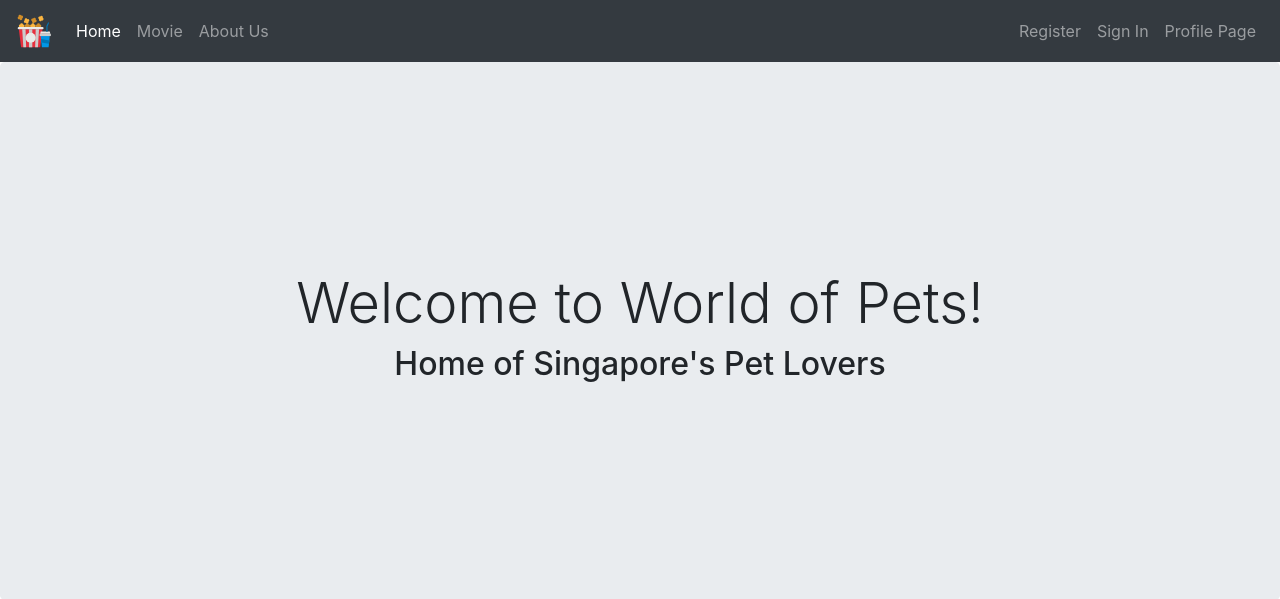
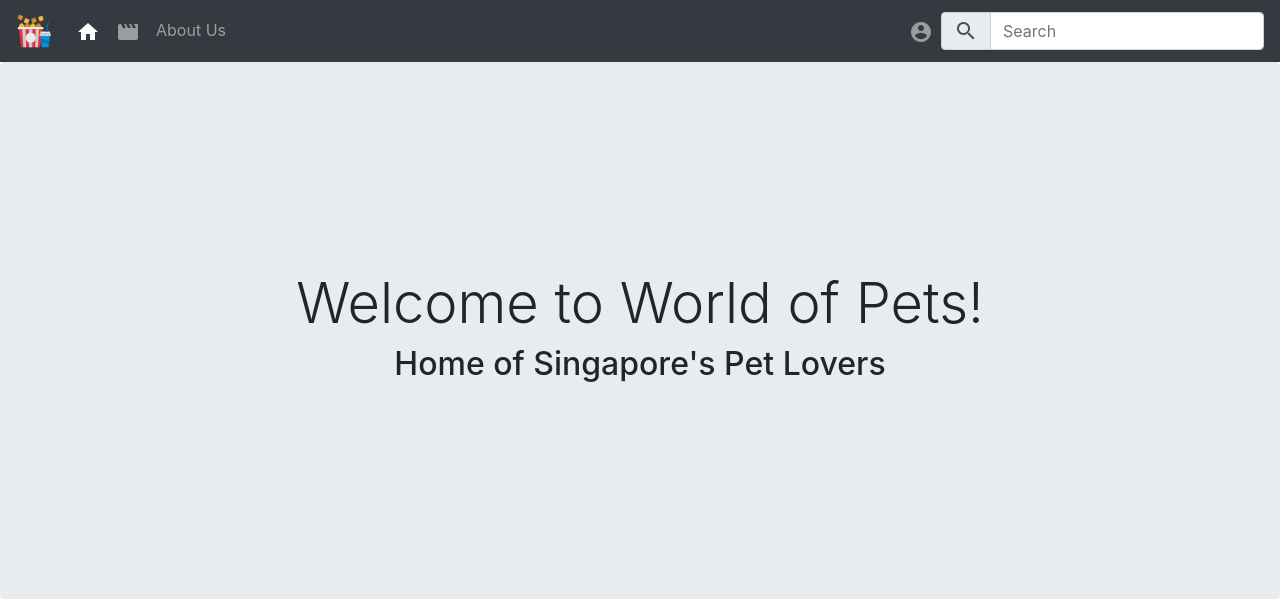
Before and after one commit to Zhannyhong/ICT1004-Project, a PHP site: page /index.php in a window 1280 px wide. Shown: the top 599 px of the page. Run offline with PHP 8.4, Linux system fonts and the light colour scheme.

Commit message:
added nav icons and search bar

```diff
--- a/nav.inc.php
+++ b/nav.inc.php
@@ -17,11 +17,15 @@
     <div class="collapse navbar-collapse" id="mobile-navbar-toggler">
         <ul class="navbar-nav">
             <li class="nav-item">
-                <a class="nav-link" title="Home" href="index.php">Home</a>
+                <a class="nav-link" title="Home" href="index.php">
+                    <i class="material-icons d-inline-block align-middle">home</i>
+                </a>
             </li>
             </li>
             <li class="nav-item">
-                <a class="nav-link" title="Movie" href="movie_template.php">Movie</a>
+                <a class="nav-link" title="Movie" href="movie_template.php">
+                    <i class="material-icons d-inline-block align-middle">movie</i>
+                </a>
             </li>
             <li>
                 <a class="nav-link" title="About Us" href="about_us.php">About Us</a>
@@ -30,14 +34,20 @@
 
         <ul class="navbar-nav ml-auto">
             <li class="nav-item">
-                <a class="nav-link" title="Create Account" href="register.php">Register</a>
+                <a class="nav-link" title="Sign In" href="profile_page.php">
+                    <i class="material-icons d-inline-block align-middle">account_circle</i>
+                </a>
             </li>
-            <li class="nav-item">
-                <a class="nav-link" title="Sign In" href="login.php">Sign In</a>
-            </li>
-            <li class="nav-item">
-                <a class="nav-link" title="Sign In" href="profile_page.php">Profile Page</a>
-            </li>
+            <form class="form-inline">
+                <div class="input-group">
+                    <div class="input-group-prepend">
+                        <span class="input-group-text" id="basic-addon1">
+                            <i class="material-icons d-inline-block align-middle">search</i>
+                        </span>
+                    </div>
+                    <input type="text" class="form-control" placeholder="Search" aria-label="Search" aria-describedby="basic-addon1">
+                </div>
+            </form>
         </ul>
     </div>
 </nav>
```
